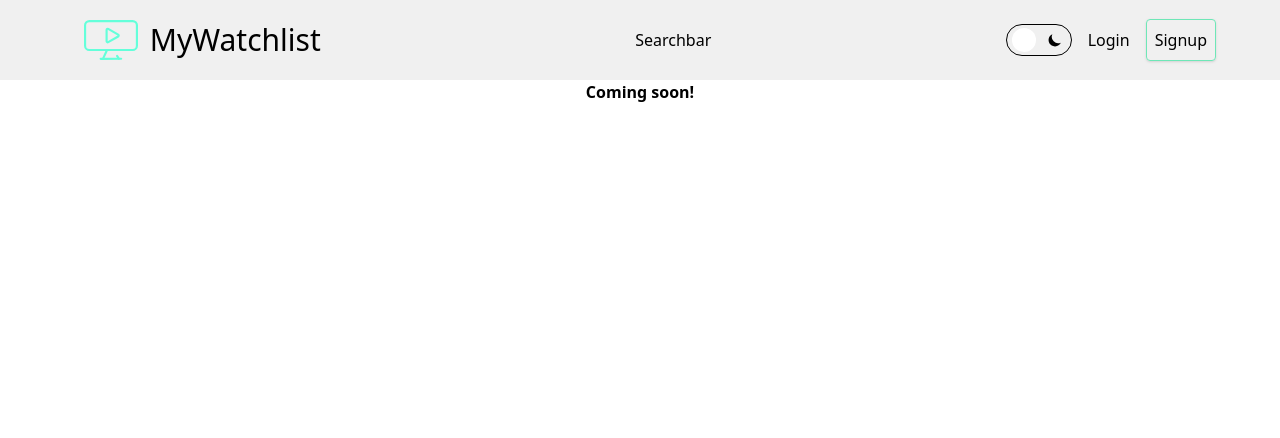
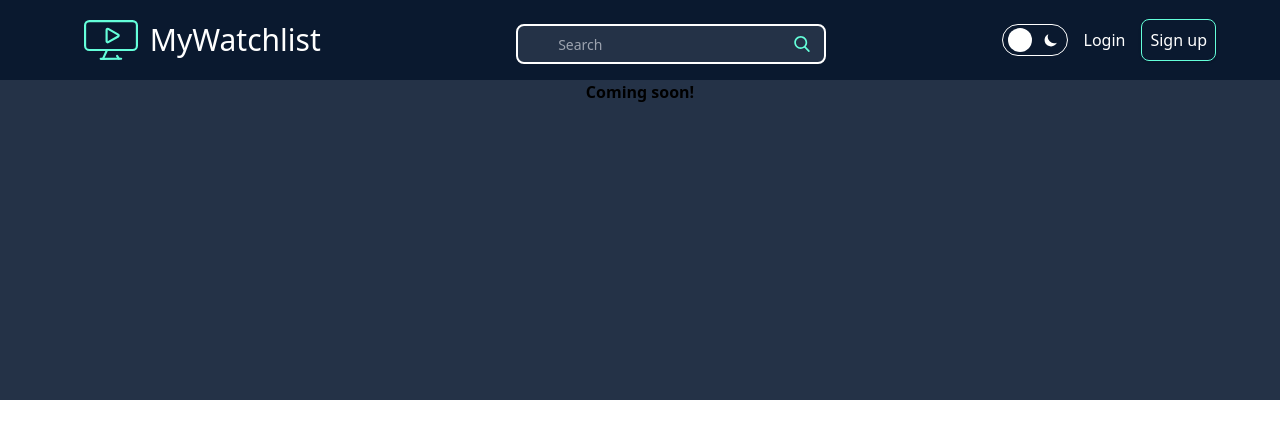
Before and after one commit to JoDi-2903/MyWatchlist, a React (Create React App) app in the folder mywatchlist-frontend/: page / in a window 1280 px wide. Shown: the top 438 px of the page. Built offline with nearby package versions, Linux system fonts and the light colour scheme.

Commit message:
added searchbar and hover animations

```diff
--- a/mywatchlist-frontend/src/components/Navbar/Navbar.tsx
+++ b/mywatchlist-frontend/src/components/Navbar/Navbar.tsx
@@ -16,13 +16,20 @@
                         </Link>
 
                         <div className="flex items-center space-x-1">
-                            Searchbar
+                            <div className="pt-2 relative mx-auto text-black dark:text-white">
+                                <input className="border-2 border-black dark:border-white bg-white dark:bg-dark_bg h-10 px-10 pr-16 rounded-lg text-sm focus:outline-none" type="search" name="search" placeholder="Search"/>
+                                <button type="submit" className="absolute right-0 top-0 mt-5 mr-4">
+                                    <svg className="text-color_primary hover:text-black dark:hover:text-white h-4 w-4 fill-current" xmlns="http://www.w3.org/2000/svg" viewBox="0 0 56.966 56.966" width="512px" height="512px">
+                                        <path d="M55.146,51.887L41.588,37.786c3.486-4.144,5.396-9.358,5.396-14.786c0-12.682-10.318-23-23-23s-23,10.318-23,23  s10.318,23,23,23c4.761,0,9.298-1.436,13.177-4.162l13.661,14.208c0.571,0.593,1.339,0.92,2.162,0.92  c0.779,0,1.518-0.297,2.079-0.837C56.255,54.982,56.293,53.08,55.146,51.887z M23.984,6c9.374,0,17,7.626,17,17s-7.626,17-17,17  s-17-7.626-17-17S14.61,6,23.984,6z" />
+                                    </svg>
+                                </button>
+                            </div>
                         </div>
 
                         <div className="flex items-center space-x-1">
                             <ThemeSwitch />
-                            <Link to="/login" className="py-1 px-3 dark:text-white text-dark">Login</Link>
-                            <Link to="/register" className="p-2 dark:text-white text-dark border border-emerald-300 rounded shadow">Signup</Link>
+                            <Link to="/login" className="py-1 px-3 hover:text-color_primary dark:text-white text-dark dark:hover:text-color_primary">Login</Link>
+                            <Link to="/register" className="p-2 dark:text-white text-dark border border-color_primary rounded-lg shadow hover:bg-color_primary dark:hover:text-dark_navbar">Sign up</Link>
                         </div>
                     </div>
                 </div>
--- a/mywatchlist-frontend/src/components/ThemeSwitch/ThemeSwitch.tsx
+++ b/mywatchlist-frontend/src/components/ThemeSwitch/ThemeSwitch.tsx
@@ -8,8 +8,8 @@
 class ThemeSwitch extends Component<{}, ThemeState> {
     constructor(props: any) {
         super(props);
-        if (window.matchMedia("(prefers-color-scheme: dark)").matches)
-            document.documentElement.className = "dark";
+        //if (window.matchMedia("(prefers-color-scheme: dark)").matches) // Set defaul scheme to dark
+        document.documentElement.className = "dark";
         this.state = { darkMode: true };
     }
 
```
Also changed, not shown: 1 other file (tests, documents, lock files or other folders).
